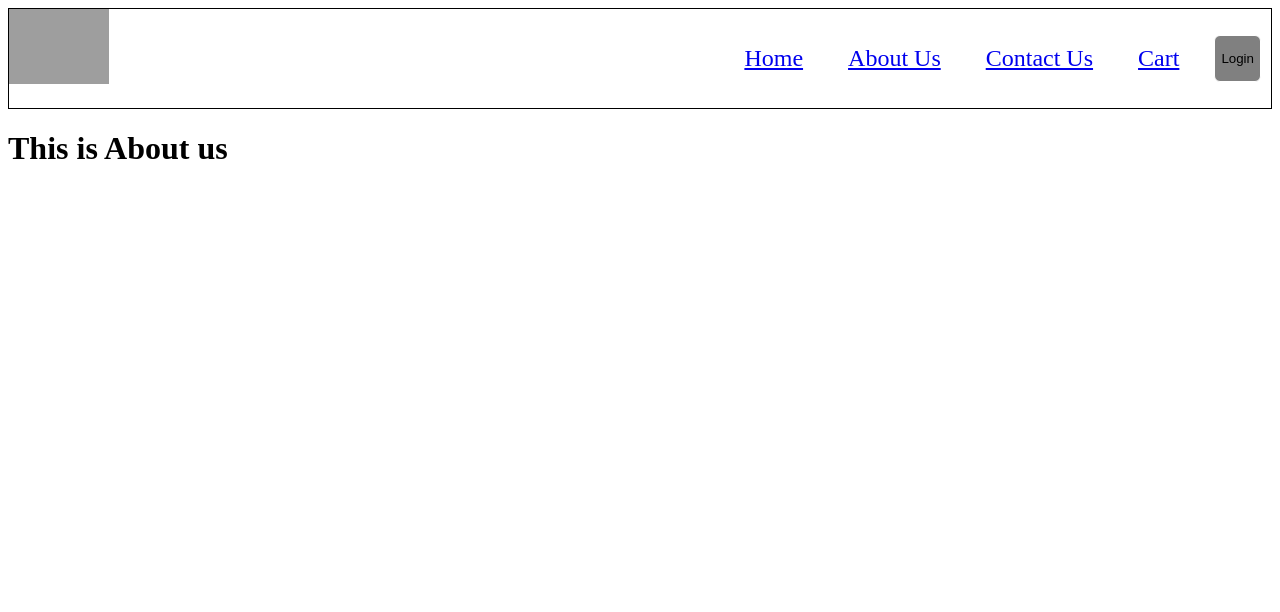
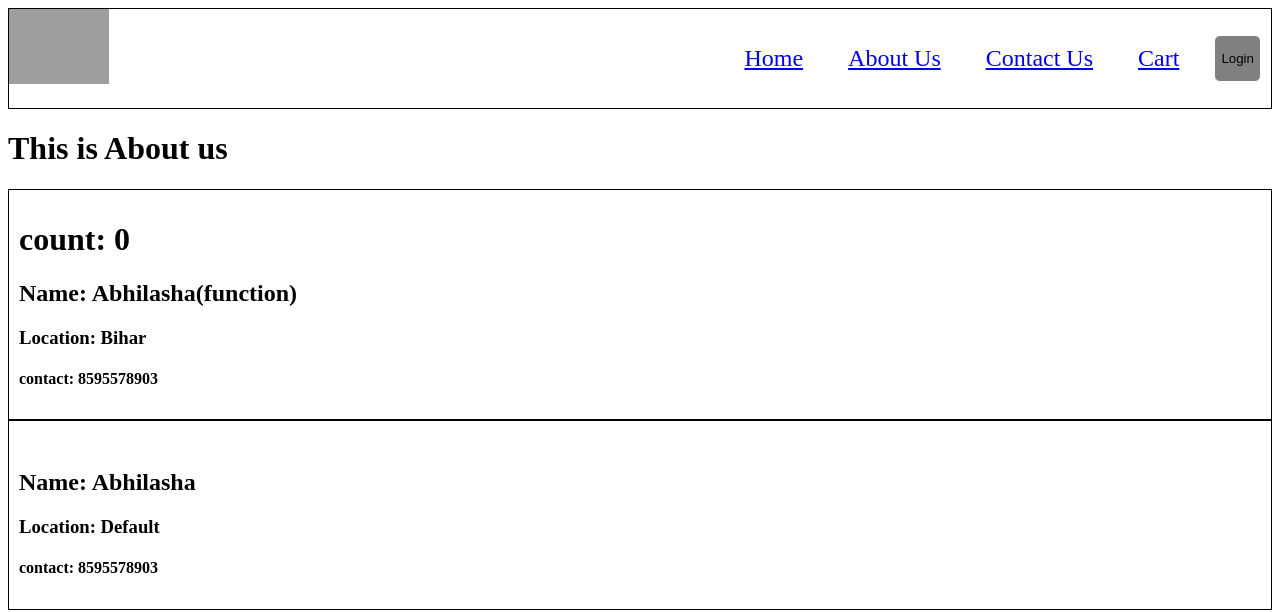
Before and after one commit to Abhilashajha123/namaste-react-again, a React (Vite) app: page /about in a window 1280 px wide. Shown: the top 612 px of the page. Built offline with nearby package versions, Linux system fonts and the light colour scheme; no server answers; grey boxes are pictures that could not be loaded.

Commit message:
Class related work

```diff
--- a/index.css
+++ b/index.css
@@ -71,3 +71,8 @@ button.login {
 .filter {
   display: flex;
 }
+
+.user-card {
+  padding: 10px;
+  border: 1px solid black;
+}
--- a/src/App.js
+++ b/src/App.js
@@ -6,6 +6,7 @@ import { createBrowserRouter, Outlet, RouterProvider } from "react-router-dom";
 import About from "./pages/About";
 import Contact from "./pages/Contact";
 import Error from "./pages/Error";
+import RestaurantMenu from "./components/RestaurantMenu";
 
 const AppLayout = () => {
   return (
@@ -33,6 +34,10 @@ const appRouter = createBrowserRouter([
         path: "/contact",
         element: <Contact />,
       },
+      {
+        path: "/restaurants/:resId",
+        element: <RestaurantMenu />,
+      },
     ],
     errorElement: <Error />,
   },
--- a/src/components/Body.js
+++ b/src/components/Body.js
@@ -1,6 +1,7 @@
 import RestaurantCard from "./RestaurantCard";
 import { useEffect, useState } from "react";
 import Shimmer from "./Shimmer";
+import { Link } from "react-router-dom";
 
 const Body = () => {
   // State Variable
@@ -72,7 +73,9 @@ const Body = () => {
       </div>
       <div className="res-container">
         {filteredrestaurant.map((restaurant) => (
-          <RestaurantCard key={restaurant.id} resData={restaurant} />
+          <Link to={"/restaurants/" + restaurant.info.id}>
+            <RestaurantCard key={restaurant.info.id} resData={restaurant} />
+          </Link>
         ))}
       </div>
     </div>
--- /dev/null
+++ b/src/components/RestaurantMenu.js
@@ -0,0 +1,60 @@
+import { useEffect, useState } from "react";
+import Shimmer from "./Shimmer";
+import { useParams } from "react-router-dom";
+import { NEW_API } from "../utils/constants";
+
+const RestaurantMenu = () => {
+  const [resInfo, setResInfo] = useState(null);
+  const { resId } = useParams();
+
+  useEffect(() => {
+    fetchMenu();
+  }, []);
+
+  const fetchMenu = async () => {
+    const data = await fetch(NEW_API + resId);
+    const json = await data.json();
+    setResInfo(json.data);
+  };
+
+  if (resInfo === null) {
+    return <Shimmer />;
+  }
+
+  const { name, cuisines, areaName, sla, expectationNotifiers } =
+    resInfo?.cards[2]?.card?.card?.info;
+
+  const restitems =
+    resInfo?.cards[4]?.groupedCard?.cardGroupMap?.REGULAR?.cards[2]?.card?.card
+      ?.itemCards;
+
+  return (
+    <div>
+      <h2>{name}</h2>
+      <div className="">
+        <h3>4.0 (1K+ ratings)₹200 for two</h3>
+        <h4>{cuisines.join(", ")} </h4>
+        <p>
+          <b>Outlet</b> {areaName}
+        </p>
+        <p>
+          <b>
+            {sla.minDeliveryTime}-{sla.maxDeliveryTime} mins
+          </b>
+        </p>
+        <span>{expectationNotifiers[0].text}</span>
+      </div>
+      <h4>Recommended</h4>
+      <ul>
+        {restitems?.map((item) => (
+          <li key={item.card.info.id}>
+            {item.card.info.name} - {" Rs. "}
+            {item.card.info.defaultPrice / 100 || item.card.info.price / 100}
+          </li>
+        ))}
+      </ul>
+    </div>
+  );
+};
+
+export default RestaurantMenu;
--- /dev/null
+++ b/src/components/User.js
@@ -0,0 +1,15 @@
+import { useState } from "react";
+
+const User = ({ name, location }) => {
+  const [count, setCount] = useState(0);
+  return (
+    <div className="user-card">
+      <h1>count: {count}</h1>
+      <h2>Name: {name}</h2>
+      <h3>Location: {location}</h3>
+      <h4>contact: 8595578903</h4>
+    </div>
+  );
+};
+
+export default User;
--- /dev/null
+++ b/src/components/UserClass.js
@@ -0,0 +1,48 @@
+import React from "react";
+
+class UserClass extends React.Component {
+  constructor(props) {
+    super(props);
+
+    this.state = {
+      userInfo: {
+        name: "Abhilasha",
+        location: "Default",
+      },
+    };
+  }
+
+  async componentDidMount() {
+    console.log("Parent comonent Did mount");
+    const data = await fetch("https://api.github.com/users/Abhilashajha123");
+    const json = await data.json();
+
+    this.setState({
+      userInfo: json,
+    });
+
+    console.log(json);
+  }
+
+  componentDidUpdate() {
+    console.log("Component did update");
+  }
+
+  componentWillUnmount() {
+    console.log("component unmount");
+  }
+
+  render() {
+    const { name, location, avatar_url } = this.state.userInfo;
+    return (
+      <div className="user-card">
+        <img src={avatar_url} />
+        <h2>Name: {name}</h2>
+        <h3>Location: {location}</h3>
+        <h4>contact: 8595578903</h4>
+      </div>
+    );
+  }
+}
+
+export default UserClass;
--- a/src/pages/About.js
+++ b/src/pages/About.js
@@ -1,7 +1,12 @@
+import User from "../components/User";
+import UserClass from "../components/UserClass";
+
 const About = () => {
   return (
     <div>
       <h1>This is About us</h1>
+      <User name={"Abhilasha(function)"} location={"Bihar"} />
+      <UserClass name={"Abhilasha (class based)"} location={"Bihar"} />
     </div>
   );
 };
--- a/src/utils/constants.js
+++ b/src/utils/constants.js
@@ -3,3 +3,6 @@ export const LOGO_URL =
 
 export const CDN_URL =
   "https://media-assets.swiggy.com/swiggy/image/upload/fl_lossy,f_auto,q_auto,w_660/";
+
+export const NEW_API =
+  "https://www.swiggy.com/dapi/menu/pl?page-type=REGULAR_MENU&complete-menu=true&lat=25.59080&lng=85.13480&restaurantId=";
```
